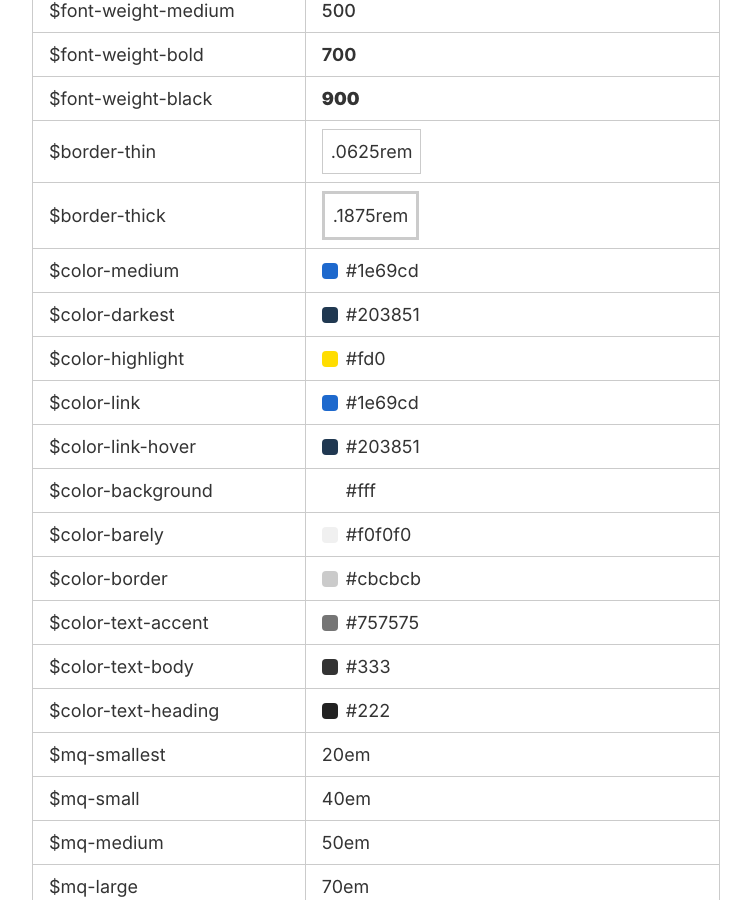
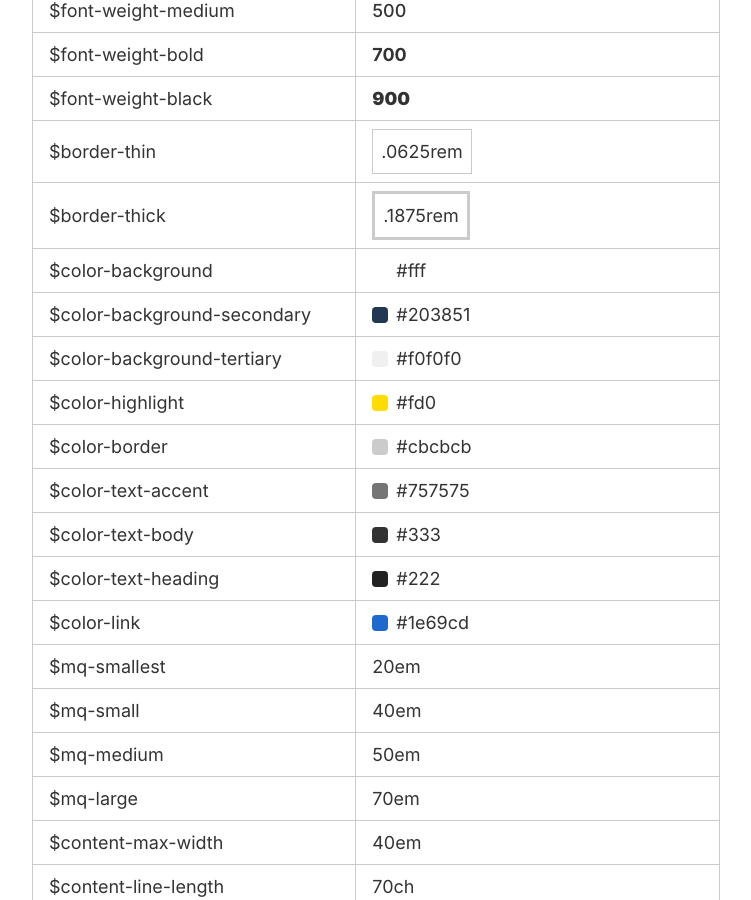
Before and after one commit to double-great/theme, a Jekyll site: the page built from index.html, in a window 1280 px wide and 900 px high, scrolled down 548 px. Shown: the whole window, without its empty margins (264-1015 px from the left). Built offline with Jekyll 4.4.1, drawn with Linux system fonts in a browser that asks for light colours.

Commit message:
Organize

```diff
--- a/_data/variables.json
+++ b/_data/variables.json
@@ -10,17 +10,15 @@
   "$font-weight-black": "900",
   "$border-thin": ".0625rem",
   "$border-thick": ".1875rem",
-  "$color-medium": "#1e69cd",
-  "$color-darkest": "#203851",
+  "$color-background": "#fff",
+  "$color-background-secondary": "#203851",
+  "$color-background-tertiary": "#f0f0f0",
   "$color-highlight": "#fd0",
-  "$color-link": "#1e69cd",
-  "$color-link-hover": "#203851",
-  "$color-background": "#fff",
-  "$color-barely": "#f0f0f0",
   "$color-border": "#cbcbcb",
   "$color-text-accent": "#757575",
   "$color-text-body": "#333",
   "$color-text-heading": "#222",
+  "$color-link": "#1e69cd",
   "$mq-smallest": "20em",
   "$mq-small": "40em",
   "$mq-medium": "50em",
--- a/_sass/_themes.scss
+++ b/_sass/_themes.scss
@@ -16,7 +16,7 @@
   --color-text-body: #{$color-text-body};
   --color-text-heading: #{$color-text-heading};
 
-  // Interactive: links and buttons
+  // Interactive
   --color-link: var(--color-link);
   --color-link-hover: var(--color-background-secondary);
   --color-button: #{$color-background};
--- a/_sass/_variables.scss
+++ b/_sass/_variables.scss
@@ -10,18 +10,22 @@
 $border-thin: 0.0625rem; // 1px
 $border-thick: 0.1875rem; // 3px
 
-// Colors
-$color-link: #1e69cd;
+// Background
+$color-background: #fff;
 $color-background-secondary: #203851;
+$color-background-tertiary: #f0f0f0;
+
+// UI
 $color-highlight: #fd0;
+$color-border: #cbcbcb;
 
-// Grayscale
-$color-background: #fff;
-$color-background-tertiary: #f0f0f0;
-$color-border: #cbcbcb;
+// Text
 $color-text-accent: #757575;
 $color-text-body: #333;
 $color-text-heading: #222;
+
+// Interactive
+$color-link: #1e69cd;
 $mq-smallest: 20em; // 320px
 $mq-small: 40em; // 640px
 $mq-medium: 50em; // 800px
```
